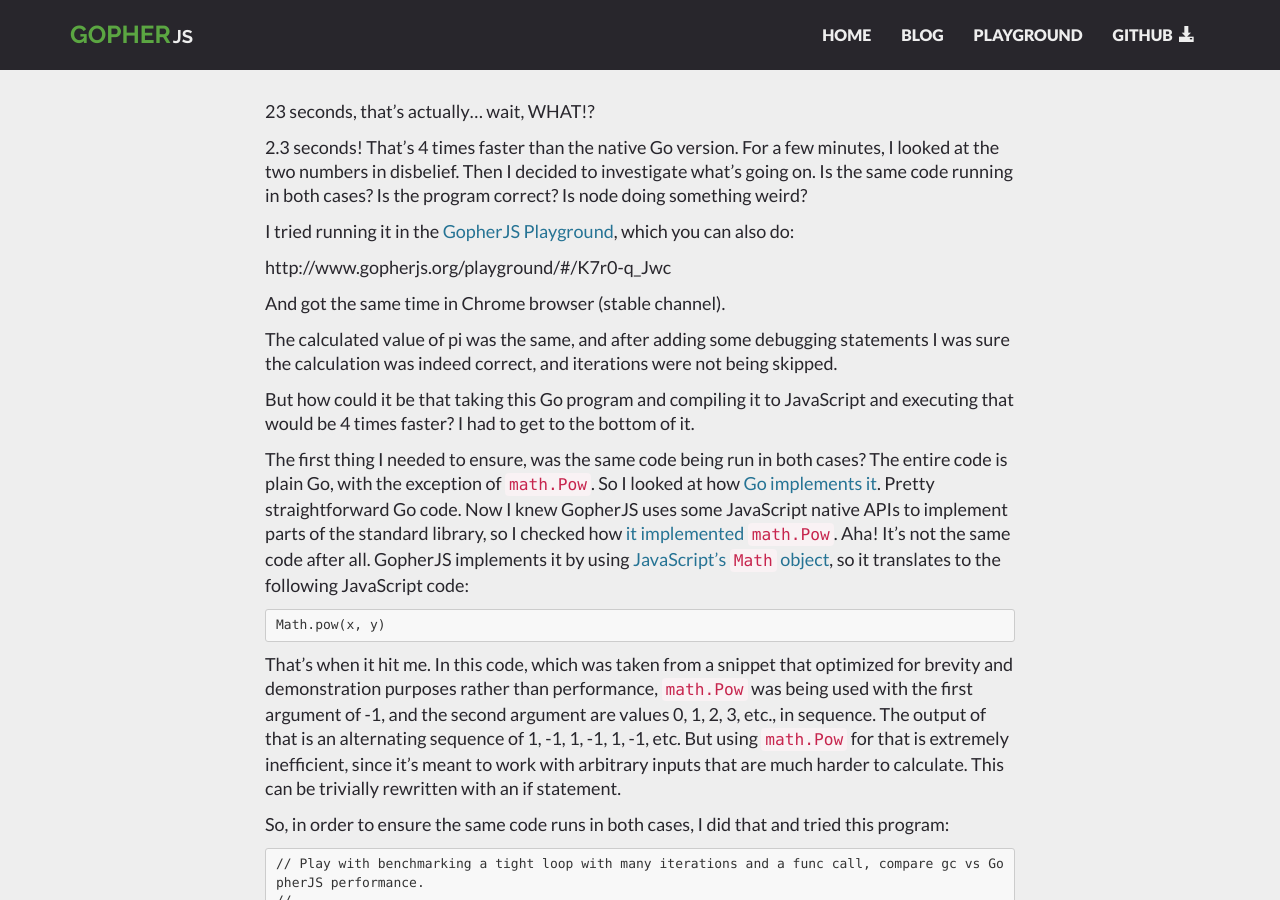
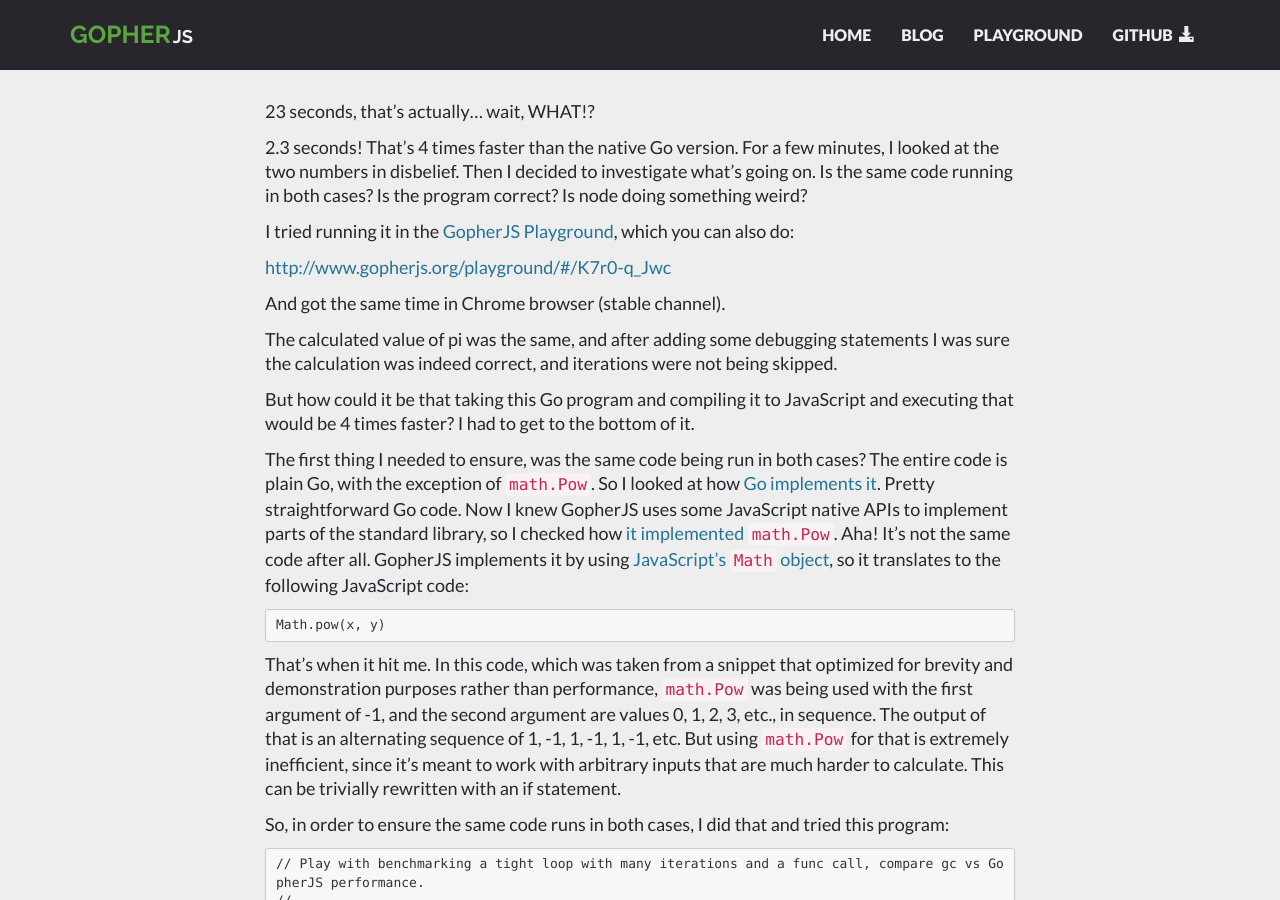
Before and after one commit to gopherjs/gopherjs.github.io, a Jekyll site: the page built from _posts/blog/2015-09-28-surprises-in-gopherjs-performance.markdown, in a window 1280 px wide and 900 px high, scrolled down 1653 px. Built offline with Jekyll 4.4.1, drawn with Linux system fonts in a browser that asks for light colours; nearby versions of some CDN libraries; Markdown is read by kramdown in place of the engine named in the settings.

Commit message:
Linkify some links.

```diff
--- a/_posts/blog/2015-09-28-surprises-in-gopherjs-performance.markdown
+++ b/_posts/blog/2015-09-28-surprises-in-gopherjs-performance.markdown
@@ -85,7 +85,7 @@ Is node doing something weird?
 
 I tried running it in the [GopherJS Playground](http://www.gopherjs.org/playground/#/K7r0-q_Jwc), which you can also do:
 
-http://www.gopherjs.org/playground/#/K7r0-q_Jwc
+<http://www.gopherjs.org/playground/#/K7r0-q_Jwc>
 
 And got the same time in Chrome browser (stable channel).
 
@@ -261,7 +261,7 @@ However, using `Pow` with such inputs is silly and should not be done, as you ca
 
 You can try the final optimized version of GopherJS in your browser via the GopherJS Playground:
 
-http://www.gopherjs.org/playground/#/sDEYM2TwC7
+<http://www.gopherjs.org/playground/#/sDEYM2TwC7>
 
 It's fascinating to think about what happens when you do that.
 The GopherJS compiler, written in pure Go, has compiled itself to JavaScript, which runs in your browser.
```
